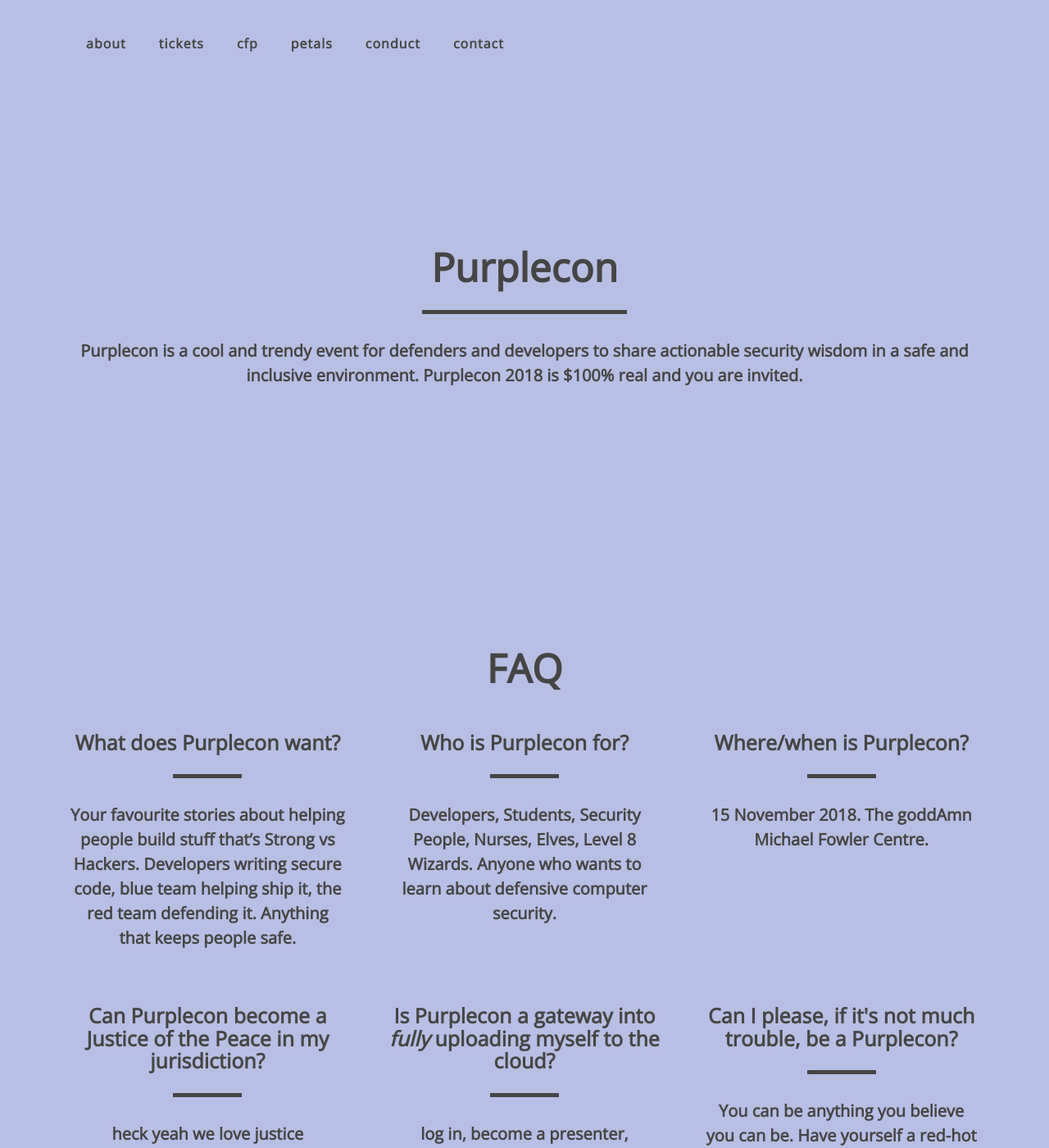
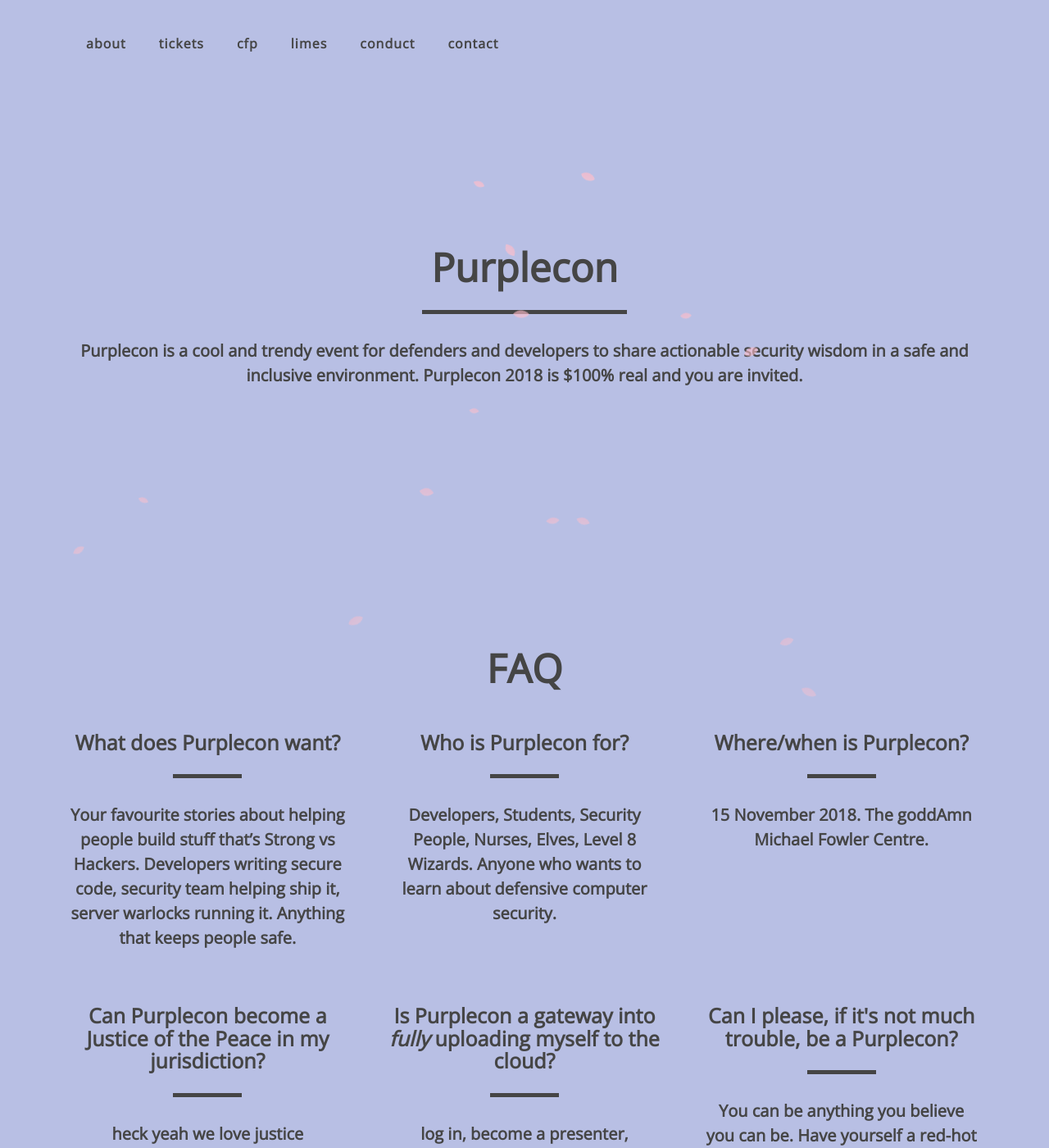
Before and after one commit to purplecon/2018.purplecon.nz, a Jekyll site: the page built from README.md, in a window 1280 px wide and 1400 px high. Shown: the whole window at 82% size. Built offline with Jekyll 4.4.1, drawn with Linux system fonts in a browser that asks for light colours; our own code applies the rules of GitHub Pages for plain Markdown files.

Commit message:
surrender yourself to the LIME REALM

```diff
--- a/_config.yml
+++ b/_config.yml
@@ -33,7 +33,7 @@
 con_heading: "Purplecon"
 con_description_short: "Purplecon is a cool and trendy event for defenders and developers to share actionable security wisdom in a safe and inclusive environment. Purplecon 2018 is $100% real and you are invited."
 
-what_does_purplecon_want: "Your favourite stories about helping people build stuff that’s Strong vs Hackers. Developers writing secure code, blue team helping ship it, the red team defending it. Anything that keeps people safe."
+what_does_purplecon_want: "Your favourite stories about helping people build stuff that’s Strong vs Hackers. Developers writing secure code, security team helping ship it, server warlocks running it. Anything that keeps people safe."
 why_is_purplecon: "We just thought it would be Good."
 can_purplecon_be_a_jp: "heck yeah we love justice"
 where_when: "15 November 2018. The goddAmn Michael Fowler Centre."
--- a/_layouts/default.html
+++ b/_layouts/default.html
@@ -61,8 +61,8 @@
     <script src="{{ "vendor/jquery-easing/jquery.easing.min.js" | relative_url }}"></script>
 
     <script type="text/javascript" src="{{ "https://unpkg.com/onscreen/dist/on-screen.umd.min.js" | relative_url }}"></script>
+    <script src="/js/jquery-sakura.min.js"></script>
     <script src="{{ "js/freelancer.min.js" | relative_url }}"></script>
-    <script src="/js/jquery-sakura.min.js"></script>
   </body>
 
 </html>
--- a/_layouts/home.html
+++ b/_layouts/home.html
@@ -21,7 +21,7 @@
               <a class="nav-link py-3 px-0 px-lg-3 rounded js-scroll-trigger" href="#cfp">cfp</a>
             </li>
             <li class="nav-item mx-0 mx-lg-1">
-              <a class="nav-link py-3 px-0 px-lg-3 rounded" id="petals" href="#" >petals</a>
+              <a class="nav-link py-3 px-0 px-lg-3 rounded" id="petals" href="#" >limes</a>
             </li>
             <li class="nav-item mx-0 mx-lg-1">
               <a class="nav-link py-3 px-0 px-lg-3 rounded js-scroll-trigger" href="/conduct">conduct</a>
@@ -29,12 +29,19 @@
             <li class="nav-item mx-0 mx-lg-1">
               <a class="nav-link py-3 px-0 px-lg-3 rounded js-scroll-trigger" href="#contact">Contact</a>
             </li>
+            <li class="nav-item mx-0 mx-lg-1">
+
+            <a class="nav-link py-3 px-0 px-lg-3 rounded " id="limebox" href="#limes" style="display:none;">
+                you have <span id="lime-count"></span> <span id="limeplural">limes</span>. <span id="lime-gag"></span>
+            </a>
+            </li>
           </ul>
         </div>
       </div>
-    </nav>
+  </nav>
 
-<div class="home">
+  <div class="home">
+
 
     <section id="hero" class="portfolio success">
       <div class="container">
--- a/scss/_navbar.scss
+++ b/scss/_navbar.scss
@@ -7,7 +7,7 @@
   -webkit-animation: colorchange 20s infinite;
 
   font-weight: bold;
-  a {
+  a,p {
       text-transform: lowercase;
   }
   border: none;
@@ -27,7 +27,7 @@
   .navbar-nav {
     letter-spacing: 1px;
     li.nav-item {
-      a.nav-link {
+      .nav-link {
         color: $theme-primary;
         &:hover {
           color: $theme-success;
```
Also changed, not shown: css/freelancer.css (+4 -4 lines), js/freelancer.js (+80 -10 lines), css/freelancer.min.css, js/freelancer.min.js.
